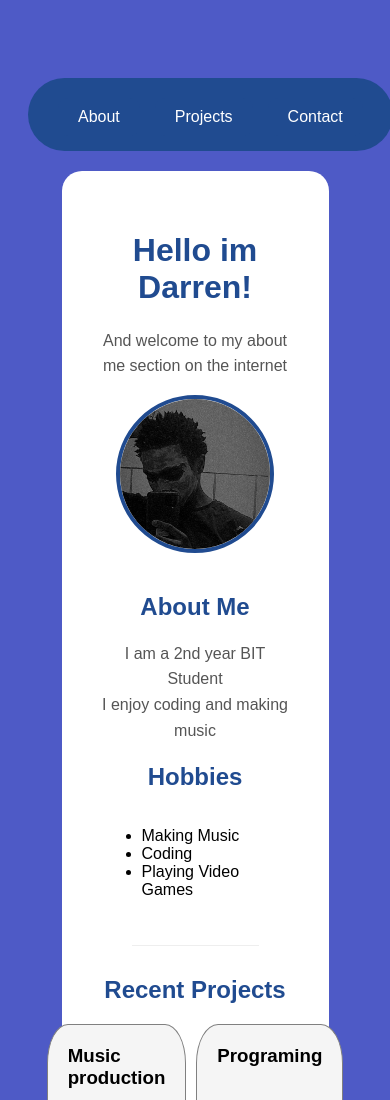
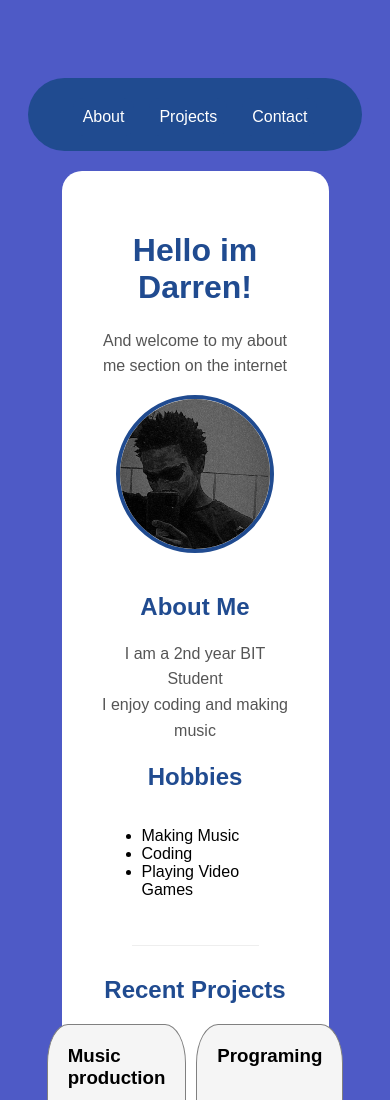
Before and after one commit to dxxxrn1/aboutMeSite, a website: page public/index.html in a window 390 px wide. Shown: the top 1100 px of the page. Drawn offline with Linux system fonts and the light colour scheme.

Commit message:
refactor navbar styles for improved layout and responsiveness

```diff
--- a/public/index.html
+++ b/public/index.html
@@ -121,8 +121,8 @@
         }
         .navbar{
             position: sticky;
-            top: 0;
-            z-index: 1000;
+            top: 3;
+
             /*layout */
             display: flex;
             flex-direction: row;
@@ -136,7 +136,7 @@
             padding: 15px 30px;
             border-radius: 50px;
 
-            width: fit-content;
+
             margin:20px;
 
         }
@@ -145,15 +145,11 @@
 
             background-color: #204b90;
             color: white;
-            padding: 10px 20px;
+            padding: 10px ;
             border-radius: 10px;
             margin-top: 5px;
-
             transition: all 0.3s ease;
             text-decoration: none;
-
-
-
 
         }
         .navbar a:hover{
@@ -162,8 +158,6 @@
             transform: scale(1.05)
 
         }
-
-
 
     </style>
 </head>
```
